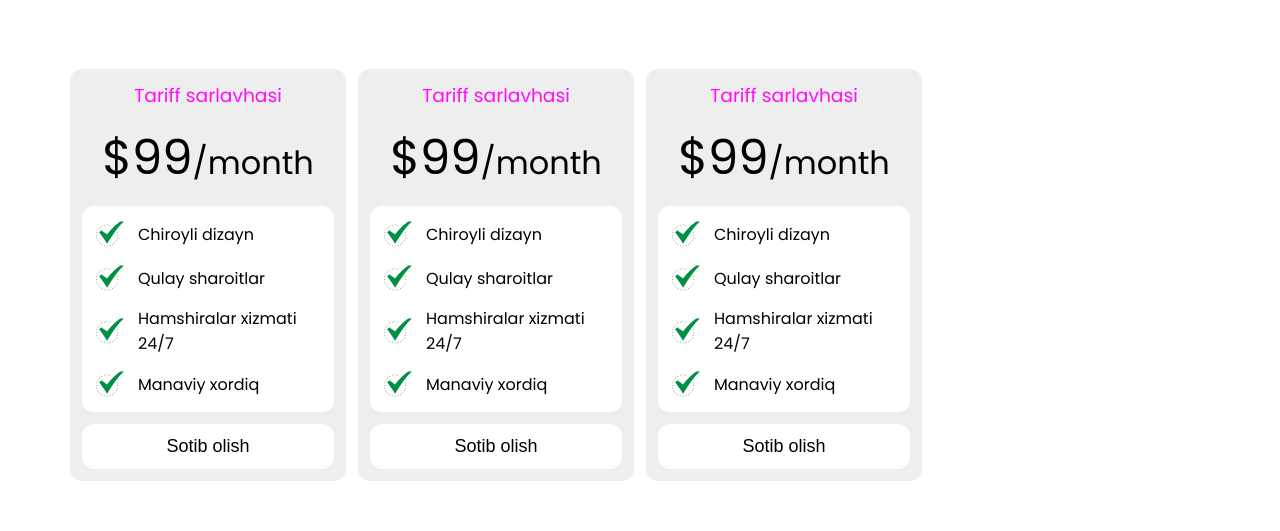
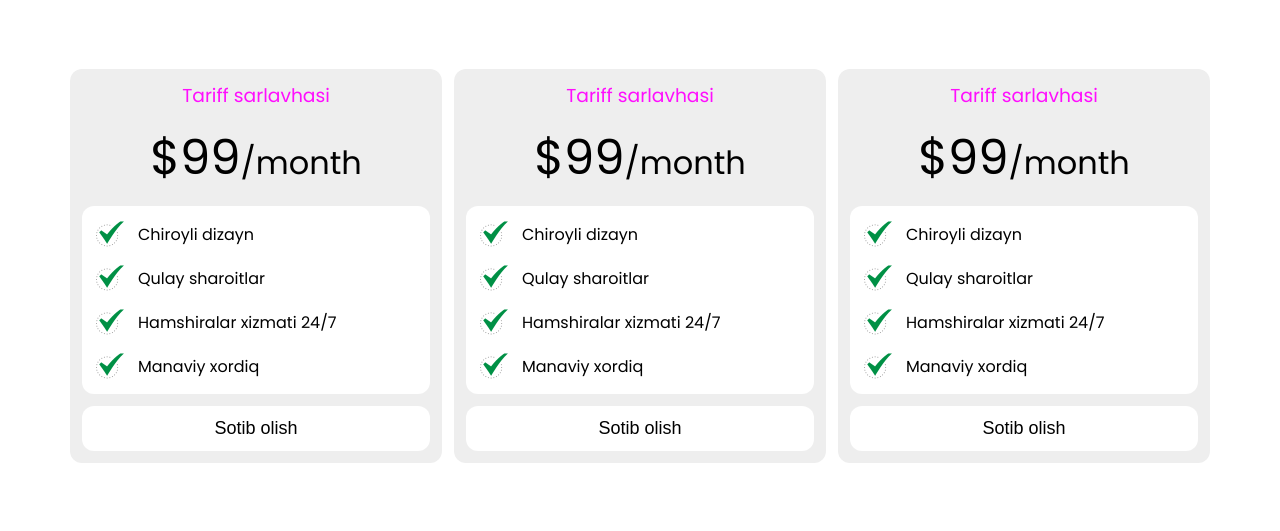
Before and after one commit to jaxongirtoshpolatov/sanatoriya, a React (Create React App) app: page / in a window 1280 px wide. Shown: the part 688-1219 px from the top of the page. Built offline with nearby package versions, Linux system fonts and the light colour scheme.

Commit message:
completed tariffs section

```diff
--- a/src/components/tariffs/tariffs.css
+++ b/src/components/tariffs/tariffs.css
@@ -12,7 +12,7 @@
 
 .tariffs__cards {
     display: grid;
-    grid-template-columns: repeat(auto-fill, minmax(250px, 1fr));
+    grid-template-columns: repeat(auto-fill, minmax(350px, 1fr));
     margin-top: 64px;
     gap: 12px;
 }
@@ -80,3 +80,9 @@
     background-color: #ff0efe;
     color: #fff;
 }
+
+@media screen and (max-width: 425px) {
+    .tariffs__cards {
+        grid-template-columns: repeat(auto-fill, minmax(250px, 1fr));
+    }
+}
```
